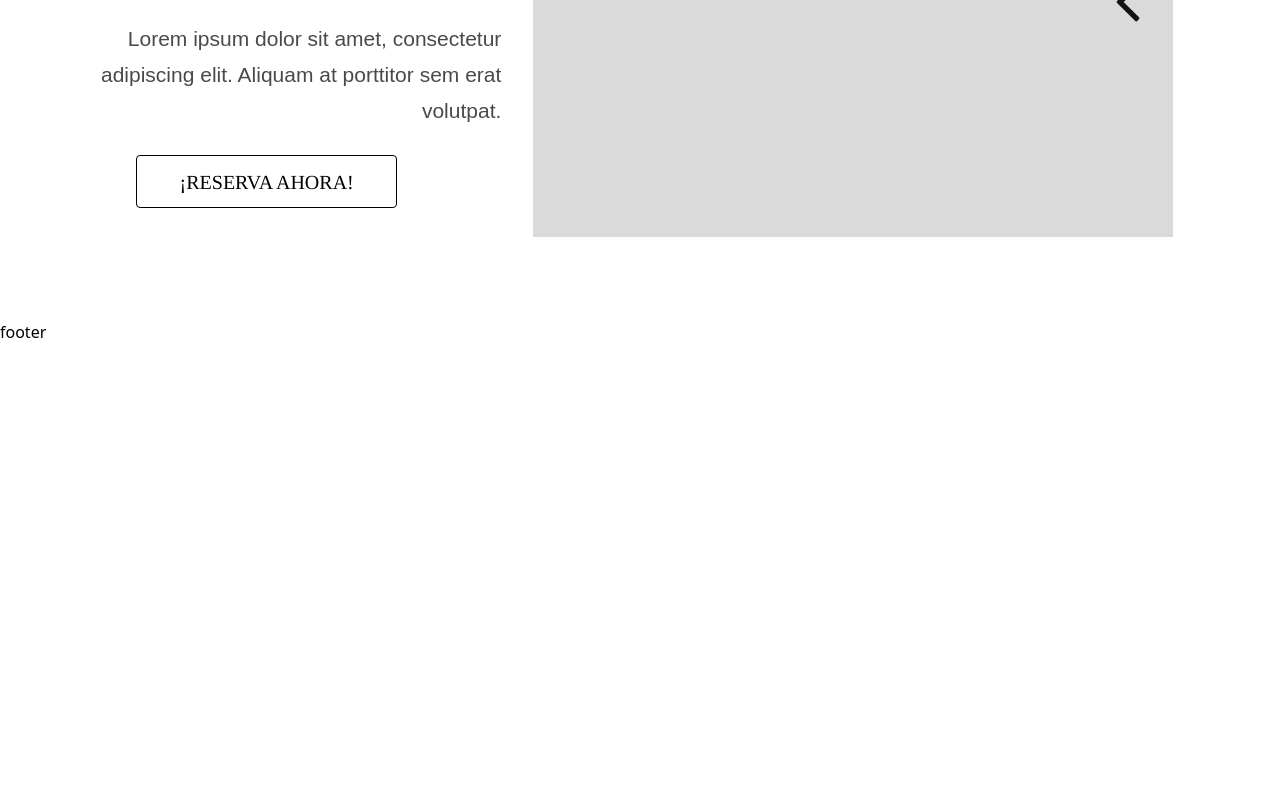
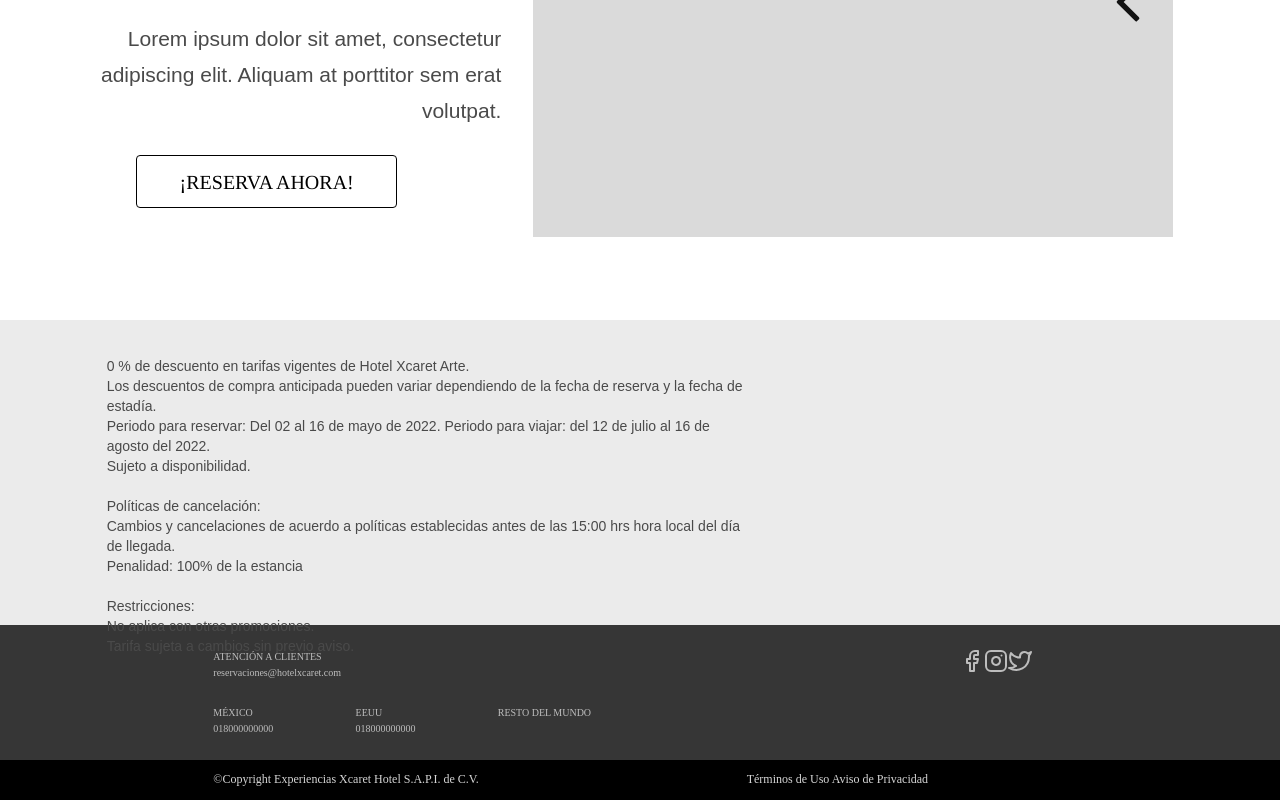
Before and after one commit to alfmdza/xcaret-test, a React (Create React App) app: page / in a window 1280 px wide. Shown: the part 1806-2606 px from the top of the page. Before the commit the page ends 2150 px from the top, so only its background shows below. Built offline with nearby package versions, Linux system fonts and the light colour scheme.

Commit message:
add footer

```diff
--- a/package.json
+++ b/package.json
@@ -12,6 +12,7 @@
     "react": "^18.2.0",
     "react-device-detect": "^2.2.2",
     "react-dom": "^18.2.0",
+    "react-icons": "^4.6.0",
     "react-redux": "^8.0.5",
     "react-router-dom": "^6.4.3",
     "react-scripts": "5.0.1",
--- a/src/components/Footer/index.css
+++ b/src/components/Footer/index.css
@@ -0,0 +1,52 @@
+.section-1 {
+
+    height: 305px;
+    background-color: #ebebeb;
+
+}
+
+.section-1-text {
+    margin-top: 36px;
+    height: 249px;
+    font-family: Arial;
+    font-size: 14px;
+    color: #4a4a4a;
+    text-decoration: rgb(74, 74, 74);
+    line-height: 20px;
+}
+
+.section-2 {
+
+    height: 135px;
+    background-color: #363636;
+}
+
+.section-2-text {
+    margin-top: 24px;
+    font-family: Avenir;
+    font-size: 10px;
+    color: #bdbdbd;
+    text-decoration: rgb(189, 189, 189);
+    line-height: 16px;
+}
+
+.section-2-text-1 {
+    font-size: 24px;
+    color: #bdbdbd;
+}
+
+.section-3 {
+
+    height: 40px;
+    background-color: #000000;
+
+}
+
+.section-3-text {
+    margin-top: 9px;
+    font-family: Avenir;
+    font-size: 12px;
+    color: #d6d6d6;
+    text-decoration: rgb(214, 214, 214);
+    line-height: 20px;
+}
--- a/src/components/Footer/index.js
+++ b/src/components/Footer/index.js
@@ -1,10 +1,79 @@
 import './index.css';
+import { FiInstagram, FiFacebook, FiTwitter } from 'react-icons/fi';
+
 const Footer = () => {
     return (
-        <div>
-            footer
-        </div>
+        <>
+            <div className="section-1 flex">
+                <div className='w-1/12'>
+                </div>
+                <div className='section-1-text w-6/12'>
+                    <p> 0 % de descuento en tarifas vigentes de Hotel Xcaret Arte.</p>
+                    <p>Los descuentos de compra anticipada pueden variar dependiendo de la fecha de reserva y la fecha de estadía.</p>
+                    <p>Periodo para reservar: Del 02 al 16 de mayo de 2022. Periodo para viajar: del 12 de julio al 16 de agosto del 2022.</p>
+                    <p>Sujeto a disponibilidad.</p>
+                    <br />
+                    <p>Políticas de cancelación:</p>
+                    <p>Cambios y cancelaciones de acuerdo a políticas establecidas antes de las 15:00 hrs hora local del día de llegada.</p>
+                    <p>Penalidad: 100% de la estancia</p>
+                    <br />
+                    <p>Restricciones:</p>
+                    <p>No aplica con otras promociones.</p>
+                    <p>Tarifa sujeta a cambios sin previo aviso.</p>
+                </div>
+                <div className='w-5/12'>
+                </div>
+            </div>
+            <div className="section-2 flex">
+                <div className='w-2/12'>
 
+                </div>
+                <div className='section-2-text w-4/12'>
+                    <p style={{ fontFamily: "12px" }}>ATENCIÓN A CLIENTES</p>
+                    <p>reservaciones@hotelxcaret.com</p>
+                    <div className='flex mt-6'>
+                        <div className='w-4/12'>
+                            <p>MÉXICO</p>
+                            <p>018000000000</p>
+                        </div>
+                        <div className='w-4/12'>
+                            <p>EEUU</p>
+                            <p>018000000000</p>
+                        </div>
+                        <div className='w-4/12'>
+                            <p>RESTO DEL MUNDO</p>
+                        </div>
+                    </div>
+                </div>
+                <div className=' w-6/12'>
+                    <div className='flex mt-6'>
+                        <div className='w-6/12'>
+
+                        </div>
+                        <div className='section-2-text-1 flex flex-nowrap w-4/12'>
+                            <FiFacebook />
+                            <FiInstagram />
+                            <FiTwitter />
+                        </div>
+                        <div className='w-2/12'>
+
+                        </div>
+                    </div>
+
+
+
+                </div>
+            </div>
+            <div className="section-3 flex">
+                <div className='w-2/12'></div>
+                <div className='section-3-text w-5/12'>
+                    ©Copyright Experiencias Xcaret Hotel S.A.P.I. de C.V.
+                </div>
+                <div className='section-3-text w-5/12'>
+                    Términos de Uso Aviso de Privacidad
+                </div>
+            </div>
+        </>
     );
 };
 
```
Also changed, not shown: 1 other file (tests, documents, lock files or other folders).
